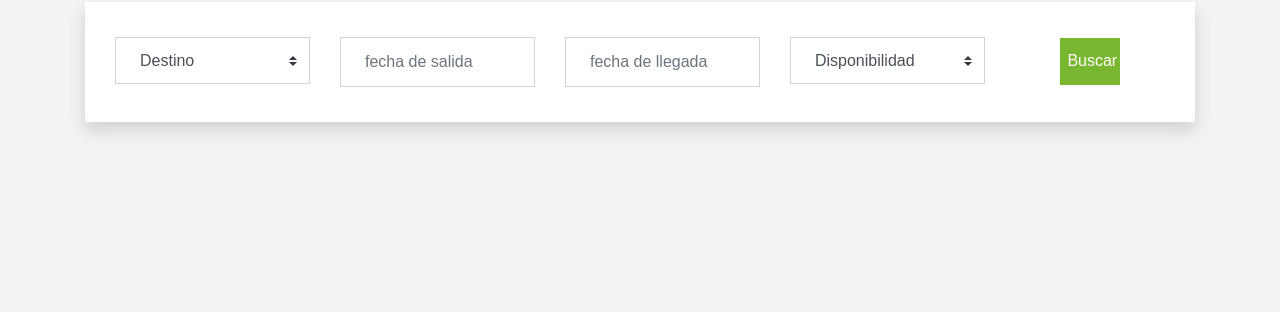
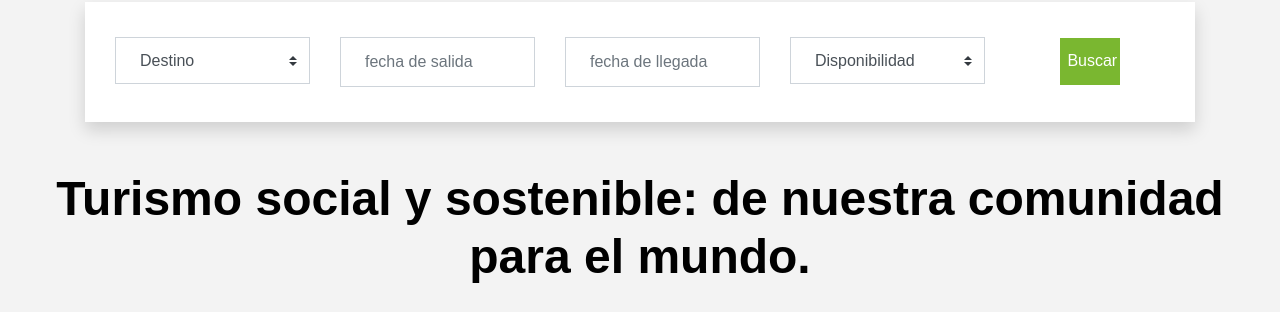
Before and after one commit to cxtalin2/turismo3600000000, an Angular app: page / in a window 1280 px wide. Shown: the part 1049-1361 px from the top of the page. Built offline with nearby package versions, Linux system fonts and the light colour scheme.

Commit message:
agrego más diseños

```diff
--- a/src/app/pages/home/home.component.html
+++ b/src/app/pages/home/home.component.html
@@ -3,10 +3,6 @@
             <video class="video-principal" autoplay loop muted plays-inline>
                 <source src="assets/videos/video-principal.mp4" type="video/mp4">
             </video>
-            <div class="content">
-                <!-- <h1>Turismo social y sostenible: de nuestra comunidad para el mundo.</h1> -->
-
-            </div>
         </div>
 
         <app-booking></app-booking>
--- a/src/app/pages/social/social.component.css
+++ b/src/app/pages/social/social.component.css
@@ -6,6 +6,9 @@
 }
 .cita-turismo-social {
     font-style: oblique;
+}
+h2 {
+    font-size: xxx-large;
 }
 
 /*
--- a/src/app/pages/social/social.component.html
+++ b/src/app/pages/social/social.component.html
@@ -1,8 +1,9 @@
-
-
 
 <!-- About Start -->
 <div class="container-fluid py-5">
+    <div class="titulo-principal">
+        <h2>Turismo social y sostenible: de nuestra comunidad para el mundo.</h2>
+    </div>
     <div class="container pt-5">
         <div class="row">
             <div class="col-lg-6" style="min-height: 500px;">
```
Also changed, not shown: src/styles.css.
